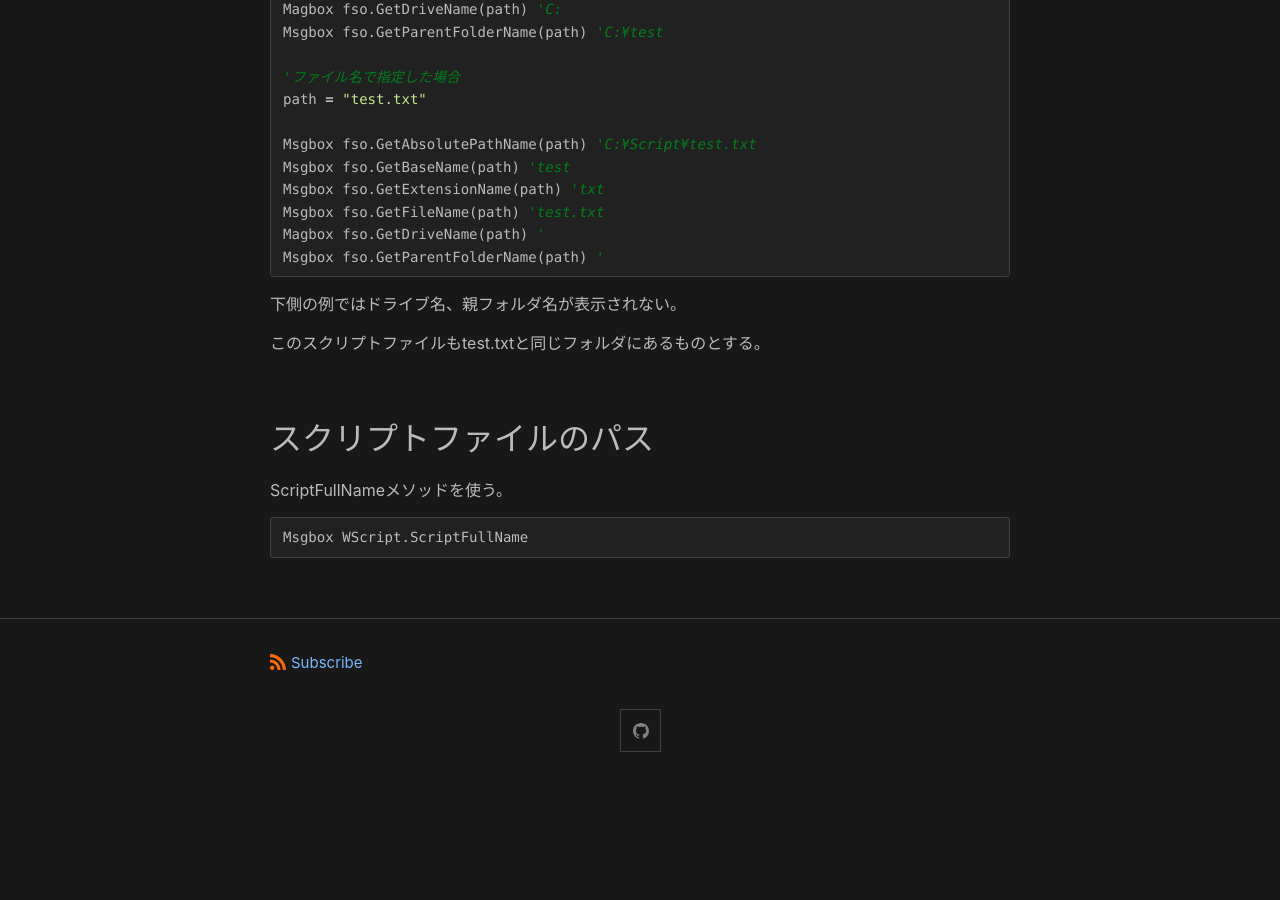
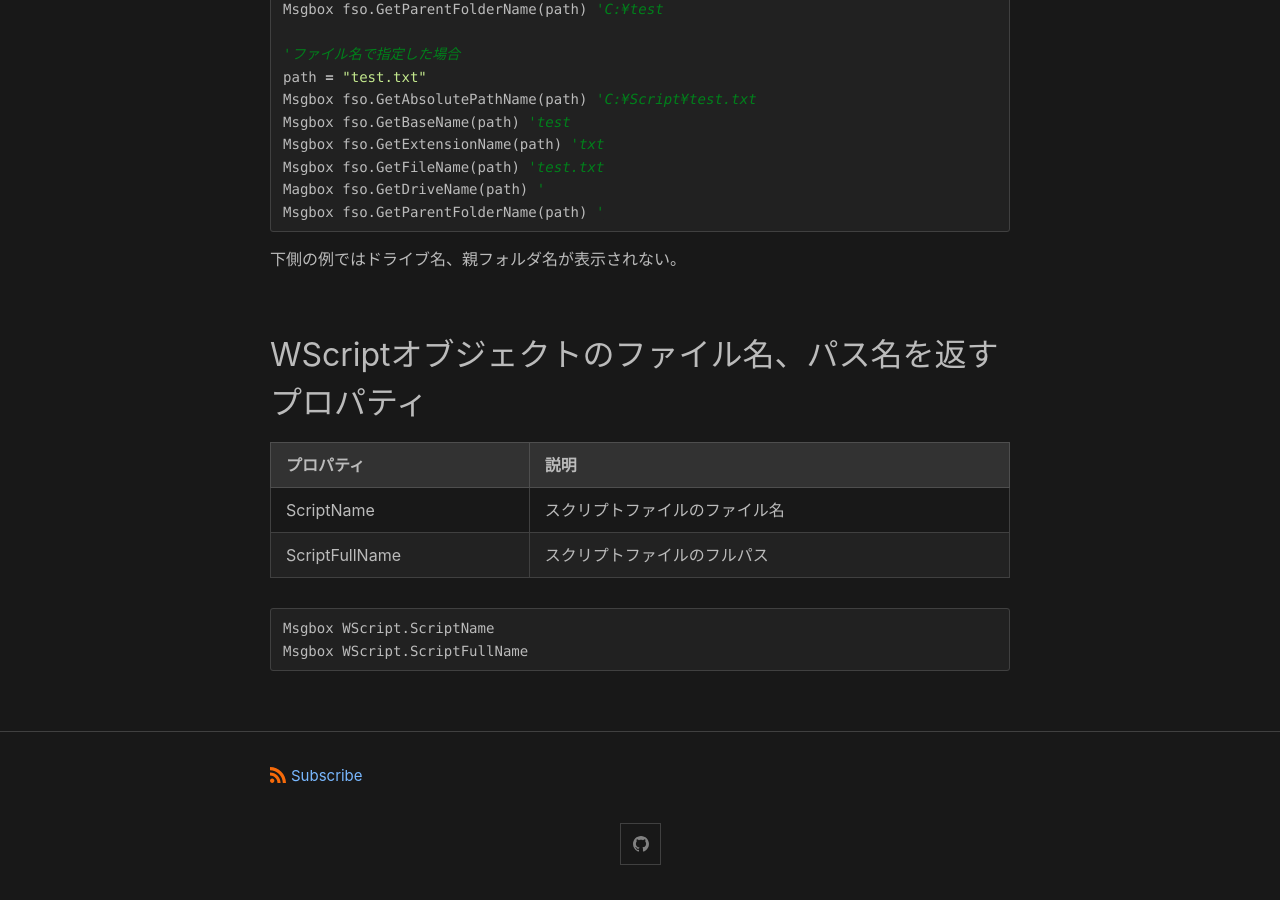
Before and after one commit to sammaya164/minima-test, a Jekyll site: the page built from _posts/2021-11-13-getpath.md, in a window 1280 px wide and 900 px high, scrolled down 929 px. Built offline with Jekyll 4.4.1, drawn with Linux system fonts in a browser that asks for light colours; before the commit the page ends 1716 px from its top, so only the background shows below that.

Commit message:
Update 2021-11-13-getpath.md

````diff
--- a/_posts/2021-11-13-getpath.md
+++ b/_posts/2021-11-13-getpath.md
@@ -20,7 +20,6 @@ Set fso = CreateObject("Scripting.FileSystemObject")
 
 '絶対パスで指定した場合
 path = "C:¥Script¥test.txt"
-
 Msgbox fso.GetAbsolutePathName(path) 'C:¥Script¥test.txt
 Msgbox fso.GetBaseName(path) 'test
 Msgbox fso.GetExtensionName(path) 'txt
@@ -30,7 +29,6 @@ Msgbox fso.GetParentFolderName(path) 'C:¥test
 
 'ファイル名で指定した場合
 path = "test.txt"
-
 Msgbox fso.GetAbsolutePathName(path) 'C:¥Script¥test.txt
 Msgbox fso.GetBaseName(path) 'test
 Msgbox fso.GetExtensionName(path) 'txt
@@ -41,12 +39,14 @@ Msgbox fso.GetParentFolderName(path) '
 
 下側の例ではドライブ名、親フォルダ名が表示されない。
 
-このスクリプトファイルもtest.txtと同じフォルダにあるものとする。
+## WScriptオブジェクトのファイル名、パス名を返すプロパティ
 
-## スクリプトファイルのパス
-
-ScriptFullNameメソッドを使う。
+|プロパティ|説明|
+|---|---|
+|ScriptName|スクリプトファイルのファイル名|
+|ScriptFullName|スクリプトファイルのフルパス|
 
 ```vb
+Msgbox WScript.ScriptName
 Msgbox WScript.ScriptFullName
 ```
````
